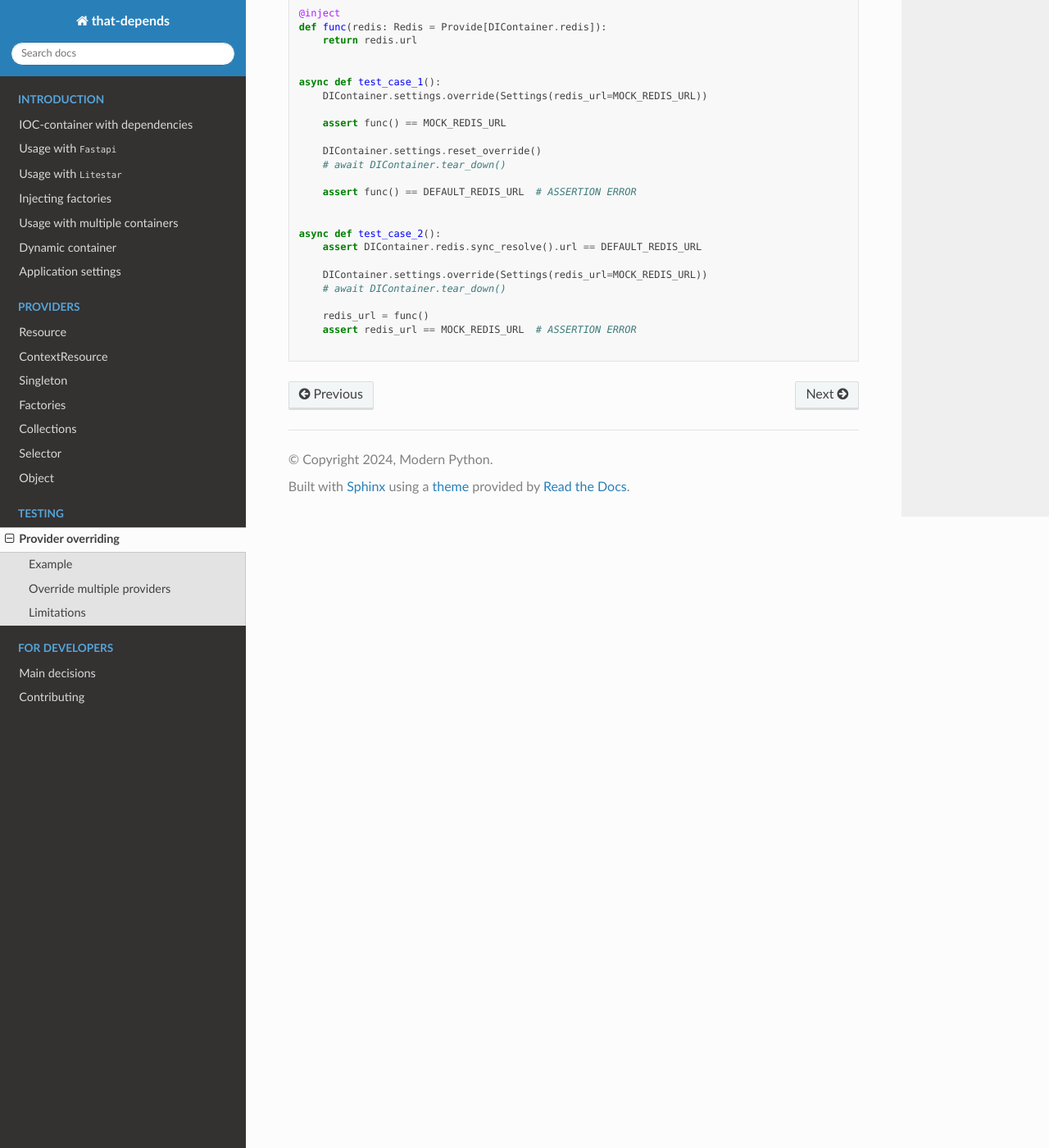
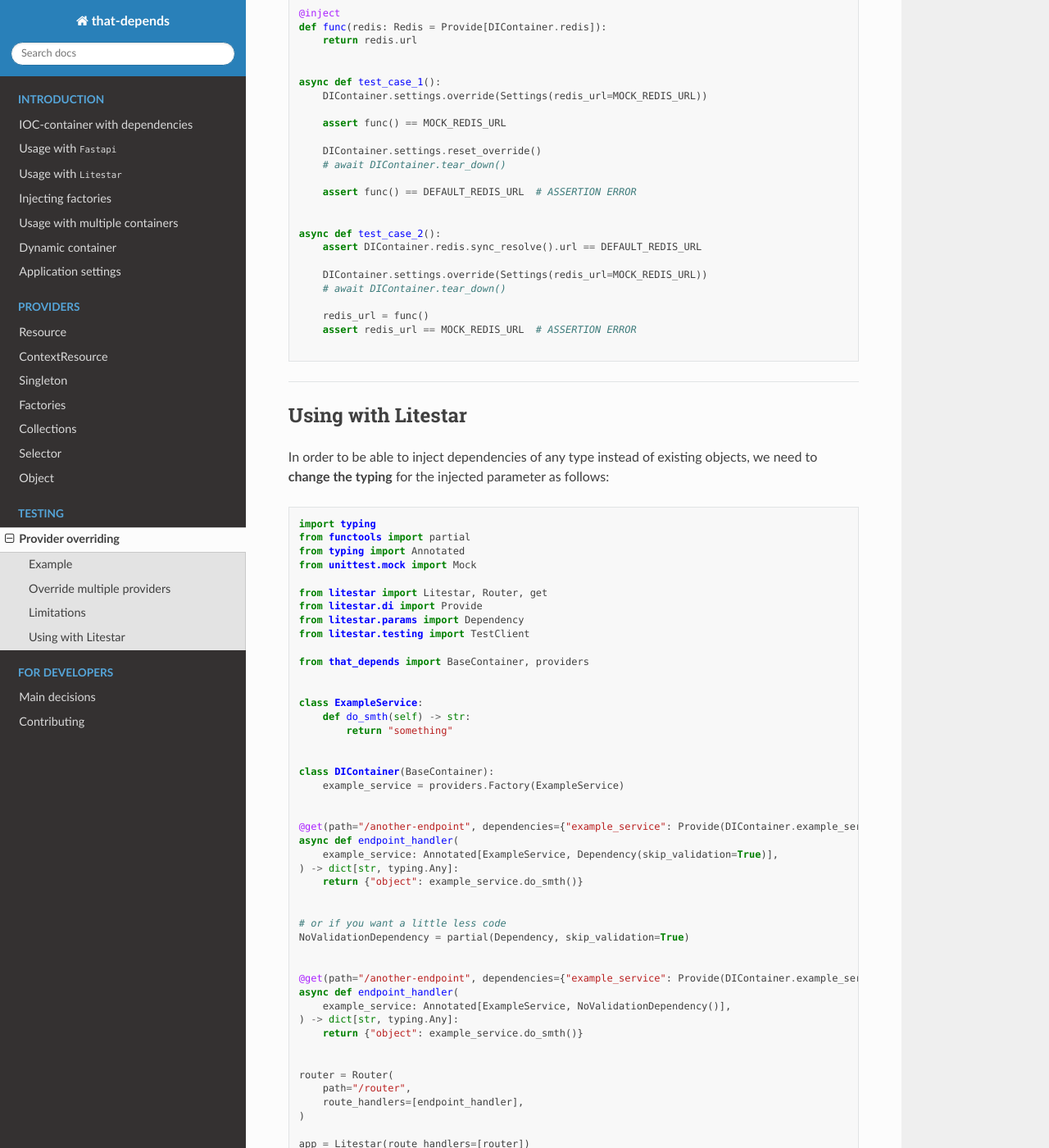
Before and after one commit to modern-python/that-depends, a Sphinx documentation site: the page built from docs/testing/provider-overriding.md, in a window 1280 px wide and 1400 px high, scrolled down 2685 px. Shown: the whole window at 82% size. Built offline with Sphinx 7.4.7 and the Read the Docs theme 3.1.0, drawn with Linux system fonts in a browser that asks for light colours; pages that are not in the unit, such as notebooks, are missing from menus; some of the changed text lies outside the part shown.

Commit message:
Tests and docs for litestar testing with overriding (#123)
* cover test case with mock overriding

* docs with examples about overriding with litestar

````diff
--- a/docs/testing/provider-overriding.md
+++ b/docs/testing/provider-overriding.md
@@ -164,3 +164,72 @@ async def test_case_2():
     assert redis_url == MOCK_REDIS_URL  # ASSERTION ERROR
 
 ```
+
+---
+## Using with Litestar
+In order to be able to inject dependencies of any type instead of existing objects,
+we need to **change the typing** for the injected parameter as follows:
+
+```python3
+import typing
+from functools import partial
+from typing import Annotated
+from unittest.mock import Mock
+
+from litestar import Litestar, Router, get
+from litestar.di import Provide
+from litestar.params import Dependency
+from litestar.testing import TestClient
+
+from that_depends import BaseContainer, providers
+
+
+class ExampleService:
+    def do_smth(self) -> str:
+        return "something"
+
+
+class DIContainer(BaseContainer):
+    example_service = providers.Factory(ExampleService)
+
+
+@get(path="/another-endpoint", dependencies={"example_service": Provide(DIContainer.example_service)})
+async def endpoint_handler(
+    example_service: Annotated[ExampleService, Dependency(skip_validation=True)],
+) -> dict[str, typing.Any]:
+    return {"object": example_service.do_smth()}
+
+
+# or if you want a little less code
+NoValidationDependency = partial(Dependency, skip_validation=True)
+
+
+@get(path="/another-endpoint", dependencies={"example_service": Provide(DIContainer.example_service)})
+async def endpoint_handler(
+    example_service: Annotated[ExampleService, NoValidationDependency()],
+) -> dict[str, typing.Any]:
+    return {"object": example_service.do_smth()}
+
+
+router = Router(
+    path="/router",
+    route_handlers=[endpoint_handler],
+)
+
+app = Litestar(route_handlers=[router])
+```
+
+Now we are ready to write tests with **overriding** and this will work with **any types**:
+```python3
+def test_litestar_endpoint_with_overriding() -> None:
+    some_service_mock = Mock(do_smth=lambda: "mock func")
+
+    with DIContainer.example_service.override_context(some_service_mock), TestClient(app=app) as client:
+        response = client.get("/router/another-endpoint")
+
+    assert response.status_code == 200
+    assert response.json()["object"] == "mock func"
+```
+
+More about `Dependency`
+in the [Litestar documentation](https://docs.litestar.dev/2/usage/dependency-injection.html#the-dependency-function).
````
Also changed, not shown: 1 other file.
